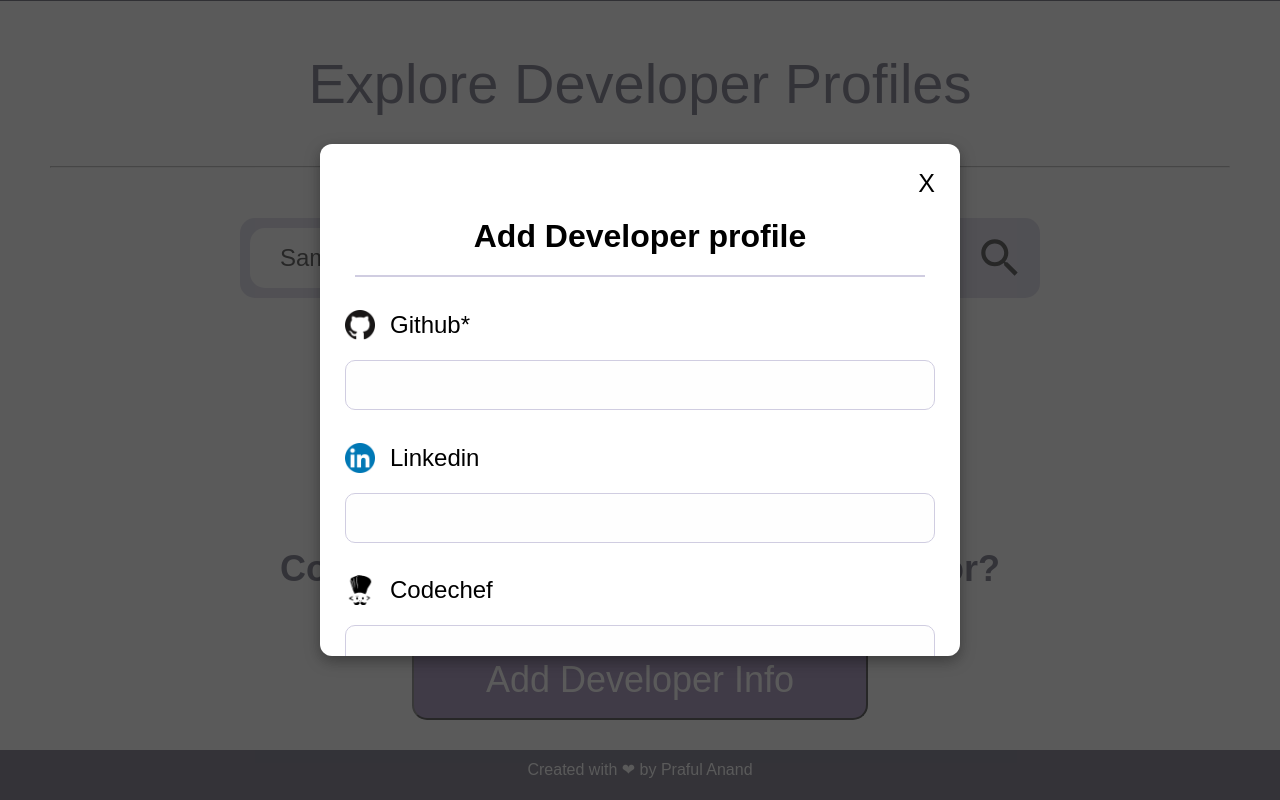
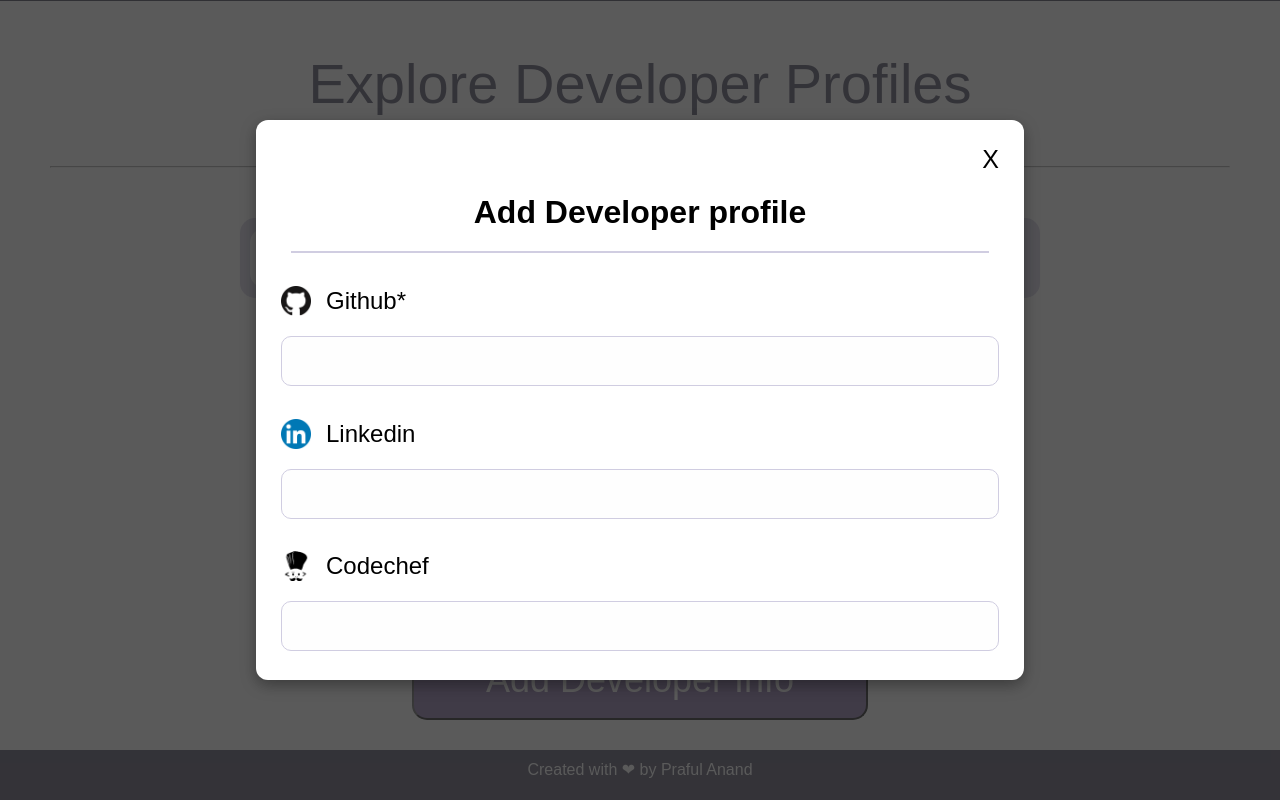
Before and after one commit to PrafulAnand/DeveloperRepo, a React (Create React App) app: page / in a window 1280 px wide. Both pictures are taken after typing "Sample" into the empty fields and a click on the button "Add Developer Info". Shown: the part 499-1299 px from the top of the page. Built offline with nearby package versions, Linux system fonts and the light colour scheme; no server answers.

Commit message:
fixed a bit of css

```diff
--- a/src/components/AddDevInfoFormModal/AddDevInfoFormModal.css
+++ b/src/components/AddDevInfoFormModal/AddDevInfoFormModal.css
@@ -13,13 +13,13 @@
 }
 
 .modalContainer {
-  width: 50vw;
-  height: 40vw;
+  width: 60vw;
+  height: 70vh;
   border-radius: 12px;
   background-color: white;
   box-shadow: rgba(0, 0, 0, 0.35) 0px 5px 15px;
   padding: 25px;
-  overflow: scroll;
+  overflow-y: scroll;
   display: flex;
   flex-direction: column;
 }
--- a/src/components/App/App.css
+++ b/src/components/App/App.css
@@ -10,6 +10,5 @@
 #root {
   display: flex;
   flex-direction: column;
-  flex-wrap: wrap;
-  min-height: 100%;
+  overflow: auto;
 }
```
